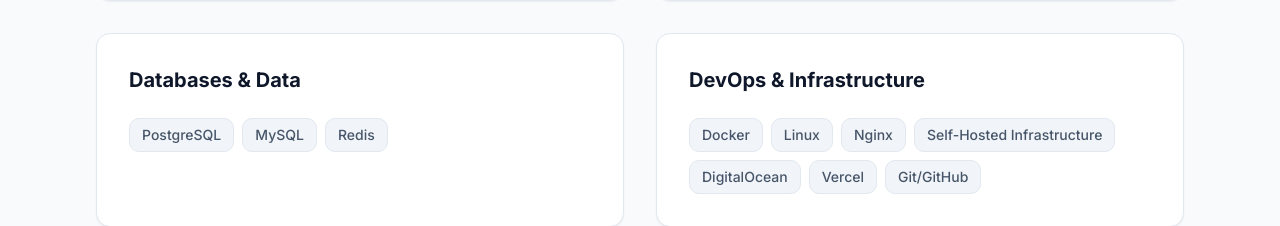
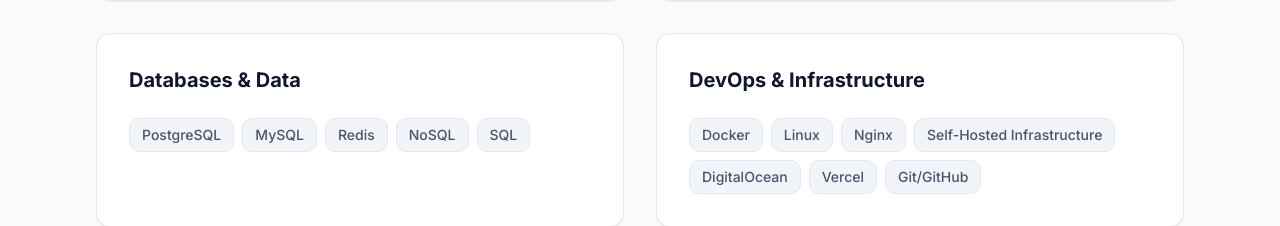
Before and after one commit to jayrakel/nathan-gesora-portfolio, a Next.js app: page / in a window 1280 px wide. Shown: the part 1987-2213 px from the top of the page. Built offline with nearby package versions, Linux system fonts and the light colour scheme.

Commit message:
content: expand database skills

```diff
--- a/src/data/skills.ts
+++ b/src/data/skills.ts
@@ -29,6 +29,8 @@ export const skillGroups: SkillGroup[] = [
       'PostgreSQL',
       'MySQL',
       'Redis',
+      'NoSQL',
+      'SQL'
     ],
   },
 
```
